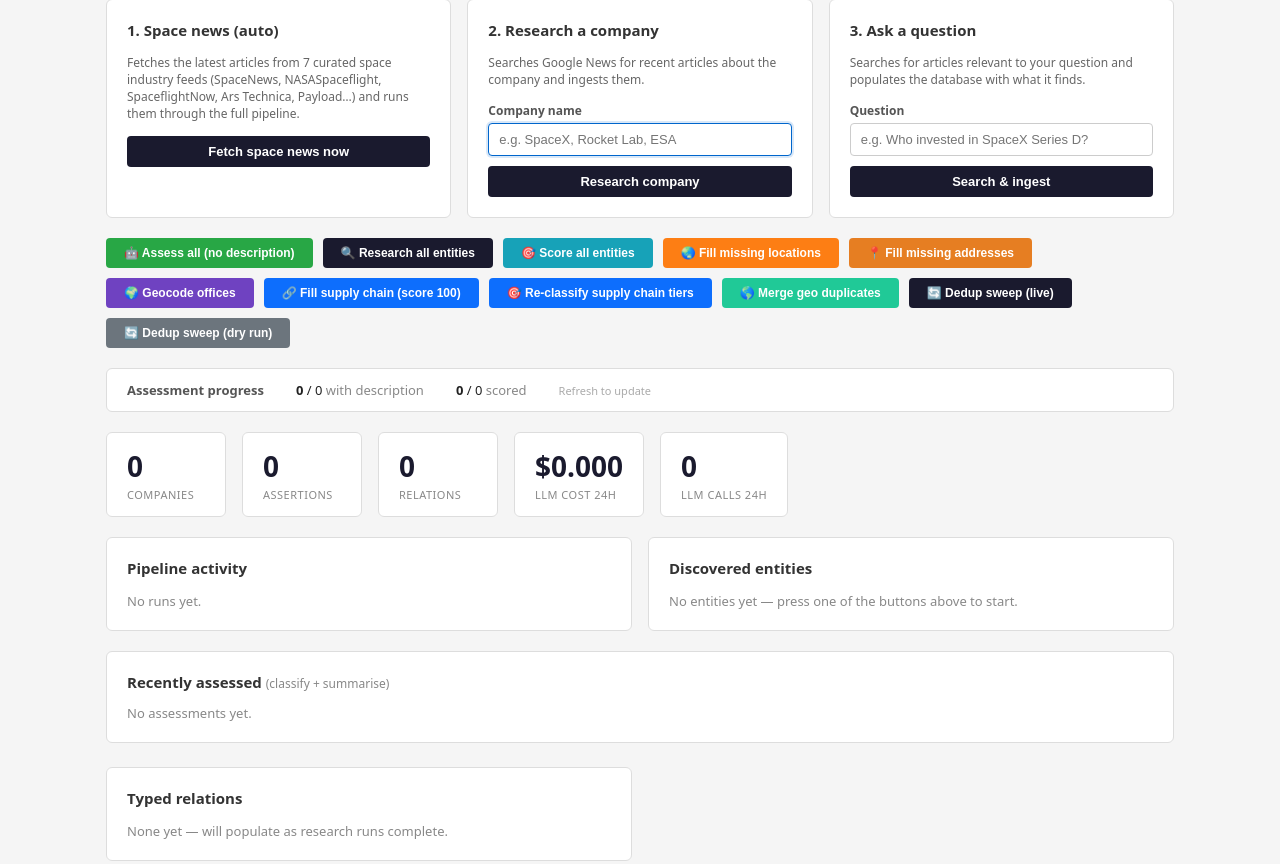
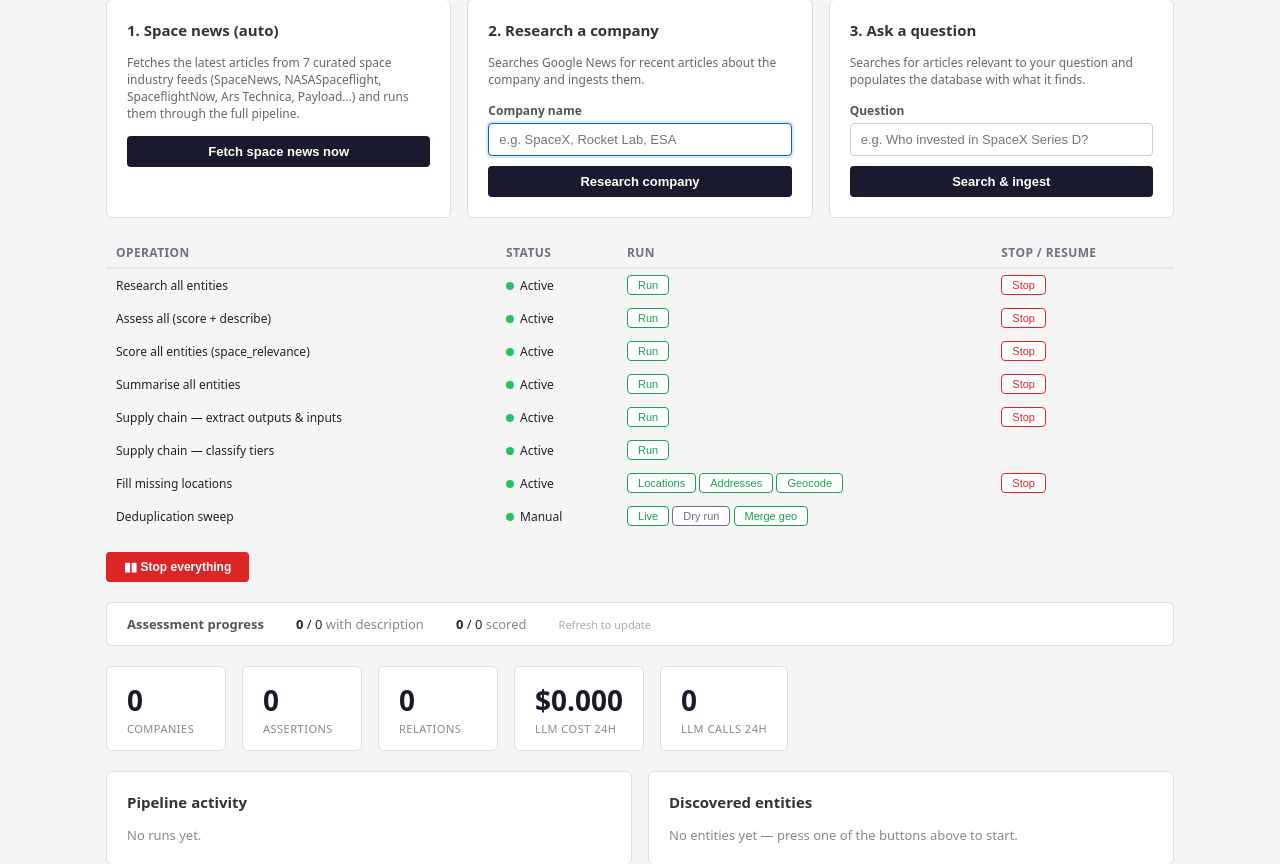
Before and after one commit to lluisforeman-dev/forespace, a Django app: page /curation/ in a window 1280 px wide. Shown: the part 150-1014 px from the top of the page. Run offline with Django 4.2, Linux system fonts and the light colour scheme; the visitor is signed in with stand-in values (Sample User, id 1); data that the repository does not hold is empty; parts of the project's set-up code (start-up, migrations or seed data) failed here and were passed over; some libraries are stand-ins or nearby versions.

Commit message:
feat: per-operation stop/resume controls on dashboard
- ingest/pause.py: named flags per operation (research, supply_chain,
  summarise, classify, assess, locations, crawl)
- Every task checks is_paused() at entry — global OR named flag stops it
- Dashboard: operations table with Run / Stop / Resume per row
- Global Stop Everything / Resume All buttons remain
- URLs: /stop/<operation>/ and /resume/<operation>/

Co-Authored-By: Claude Sonnet 4.6 <noreply@anthropic.com>

```diff
--- a/curation/urls.py
+++ b/curation/urls.py
@@ -9,7 +9,9 @@ urlpatterns = [
     path('company-research/', views.company_research, name='company_research'),
     path('question-research/', views.question_research, name='question_research'),
     path('stop/', views.stop_all_tasks, name='stop_all'),
+    path('stop/<str:operation>/', views.stop_operation, name='stop_operation'),
     path('resume/', views.resume_tasks, name='resume_tasks'),
+    path('resume/<str:operation>/', views.resume_operation, name='resume_operation'),
     path('ingest/', views.ingest_trigger, name='ingest_trigger'),
     path('stubs/', views.stubs, name='stubs'),
     path('stubs/<uuid:entity_id>/promote/', views.promote_stub, name='promote_stub'),
--- a/curation/views.py
+++ b/curation/views.py
@@ -112,6 +112,7 @@ def dashboard(request):
         .order_by('-last_synthesised')[:40]
     )
 
+    from ingest.pause import paused_operations
     ctx = {
         'stub_count': Entity.objects.filter(status='stub').count(),
         'candidate_count': Assertion.objects.filter(status='candidate').count(),
@@ -129,6 +130,7 @@ def dashboard(request):
         'with_summary': with_summary,
         'with_score': with_score,
         'recently_assessed': recently_assessed,
+        'paused_ops': paused_operations(),
     }
     return render(request, 'curation/dashboard.html', ctx)
 
@@ -176,49 +178,62 @@ def question_research(request):
 
 @staff_member_required
 def stop_all_tasks(request):
-    """
-    Flush all pending Celery tasks.
-
-    Two-step purge:
-    1. Delete queue keys from Redis so no new tasks can be dequeued.
-    2. Revoke all tasks currently reserved/prefetched by workers so they are
-       discarded rather than executed after the worker finishes its current job.
-    """
+    """Flush all pending Celery tasks and set global pause flag."""
     if request.method != 'POST':
         return HttpResponseRedirect(reverse('curation:dashboard'))
 
     import redis as _redis
     from django.conf import settings as _settings
-    from ingest.tasks.research import PAUSE_FLAG
+    from ingest.pause import pause
 
     r = _redis.from_url(_settings.CELERY_BROKER_URL)
-
-    # Set pause flag — all research_topic tasks check this and bail immediately
-    r.set(PAUSE_FLAG, '1')
-
-    # Flush queue lists AND ETA/scheduled task sorted sets
+    pause()  # set global flag — every task checks this
+
     discarded = sum(r.llen(q) for q in CELERY_QUEUES)
     keys_to_delete = list(CELERY_QUEUES)
-    # Celery stores ETA/countdown tasks in kombu binding keys and unacked structures
     for pattern in ('_kombu.binding.*', 'unacked*', 'celery-task-meta-*'):
         keys_to_delete.extend(k.decode() if isinstance(k, bytes) else k for k in r.keys(pattern))
     for key in keys_to_delete:
         r.delete(key)
 
-    messages.warning(request, f'Stopped — {discarded} queued task(s) flushed. Workers are paused and will drop any prefetched tasks. Click Resume when ready.')
-    return HttpResponseRedirect(reverse('curation:dashboard'))
-
-
-@staff_member_required
-def resume_tasks(request):
-    """Clear the pause flag so research tasks can run again."""
+    messages.warning(request, f'Stopped — {discarded} queued task(s) flushed. Click Resume when ready.')
+    return HttpResponseRedirect(reverse('curation:dashboard'))
+
+
+@staff_member_required
+def stop_operation(request, operation: str):
+    """Pause a named operation without flushing other queues."""
     if request.method != 'POST':
         return HttpResponseRedirect(reverse('curation:dashboard'))
-    import redis as _redis
-    from django.conf import settings as _settings
-    from ingest.tasks.research import PAUSE_FLAG
-    _redis.from_url(_settings.CELERY_BROKER_URL).delete(PAUSE_FLAG)
-    messages.success(request, 'Workers resumed — tasks will now execute normally.')
+    from ingest.pause import pause, OPERATIONS
+    if operation not in OPERATIONS:
+        messages.error(request, f'Unknown operation: {operation}')
+    else:
+        pause(operation)
+        messages.warning(request, f'Paused: {operation}. New tasks of this type will be dropped.')
+    return HttpResponseRedirect(reverse('curation:dashboard'))
+
+
+@staff_member_required
+def resume_operation(request, operation: str = None):
+    """Resume a named operation (or all if operation is 'all')."""
+    if request.method != 'POST':
+        return HttpResponseRedirect(reverse('curation:dashboard'))
+    from ingest.pause import resume
+    resume(None if operation == 'all' else operation)
+    label = 'all operations' if operation == 'all' else operation
+    messages.success(request, f'Resumed: {label}.')
+    return HttpResponseRedirect(reverse('curation:dashboard'))
+
+
+@staff_member_required
+def resume_tasks(request):
+    """Clear all pause flags."""
+    if request.method != 'POST':
+        return HttpResponseRedirect(reverse('curation:dashboard'))
+    from ingest.pause import resume
+    resume(None)  # clears global + all named flags
+    messages.success(request, 'All operations resumed.')
     return HttpResponseRedirect(reverse('curation:dashboard'))
 
 
--- a/ingest/tasks/classify.py
+++ b/ingest/tasks/classify.py
@@ -163,6 +163,9 @@ def _build_taxonomy_vocab(allowed_facets: set[str]) -> str:
 @shared_task(bind=True, queue='extract', max_retries=2)
 def classify_entity(self, entity_id: str, run_id: str | None = None):
     """Classify an entity across the taxonomy facets appropriate for its type."""
+    from ingest.pause import is_paused
+    if is_paused('classify'):
+        return
     try:
         entity = Entity.objects.get(pk=entity_id)
     except Entity.DoesNotExist:
--- a/ingest/tasks/crawl.py
+++ b/ingest/tasks/crawl.py
@@ -33,6 +33,9 @@ def crawl_url(
     source_kind: str = 'trade_press',
     source_trust: int = 60,
 ):
+    from ingest.pause import is_paused
+    if is_paused('crawl'):
+        return
     """Fetch *url*, deduplicate by SHA-256, create Document, enqueue parse."""
     try:
         resp = requests.get(url, headers=_HEADERS, timeout=30, allow_redirects=True)
--- a/ingest/tasks/extract.py
+++ b/ingest/tasks/extract.py
@@ -100,6 +100,9 @@ def _map_value(claim: ExtractedClaim, datatype: str) -> dict:
 @shared_task(bind=True, queue='extract', max_retries=2)
 def extract_document(self, document_id: str):
     """Run LLM extraction on a triaged document and write candidate assertions."""
+    from ingest.pause import is_paused
+    if is_paused('research'):
+        return
     try:
         doc = Document.objects.select_related('source').get(pk=document_id)
     except Document.DoesNotExist:
--- a/ingest/tasks/synthesize.py
+++ b/ingest/tasks/synthesize.py
@@ -62,6 +62,9 @@ def _map_value(value, unit, datatype: str) -> dict:
 @shared_task(bind=True, queue='adjudicate', max_retries=1, default_retry_delay=60)
 def synthesize_conflict(self, entity_id: str, attribute_key: str, assertion_ids: list):
     """LLM synthesis of conflicting assertions → single accepted assertion."""
+    from ingest.pause import is_paused
+    if is_paused('research'):
+        return
     assertions = list(
         Assertion.objects
         .filter(pk__in=assertion_ids)
--- a/ingest/tasks/triage.py
+++ b/ingest/tasks/triage.py
@@ -35,6 +35,9 @@ Reply: {{"relevant": true, "reason": "..."}} or {{"relevant": false, "reason": "
 @shared_task(bind=True, queue='triage', max_retries=2)
 def triage_document(self, document_id: str):
     """Route: relevant → extract queue; irrelevant → mark skipped."""
+    from ingest.pause import is_paused
+    if is_paused('research'):
+        return
     try:
         doc = Document.objects.get(pk=document_id)
     except Document.DoesNotExist:
--- a/templates/curation/dashboard.html
+++ b/templates/curation/dashboard.html
@@ -80,53 +80,130 @@
 
 </div>
 
-<!-- Maintenance actions -->
-<div style="display:flex;gap:10px;margin-bottom:20px;flex-wrap:wrap;">
-  <form method="post" action="{% url 'curation:assess_all' %}" onsubmit="return confirm('Assess all entities with no description? Queues WK summary + space_relevance scoring for every entity that still has no description. No filters — everything gets assessed.')">
-    {% csrf_token %}
-    <button class="btn" style="background:#28a745;color:#fff;font-size:12px;">&#129302; Assess all (no description)</button>
+<!-- Operations table -->
+<style>
+  .ops-table { width:100%; border-collapse:collapse; margin-bottom:20px; font-size:12px; }
+  .ops-table th { text-align:left; padding:6px 10px; border-bottom:2px solid #e5e7eb; color:#6b7280; font-weight:600; text-transform:uppercase; letter-spacing:.4px; }
+  .ops-table td { padding:6px 10px; border-bottom:1px solid #f3f4f6; vertical-align:middle; }
+  .ops-table tr:hover td { background:#f9fafb; }
+  .op-status { display:inline-block; width:8px; height:8px; border-radius:50%; margin-right:6px; }
+  .op-status.running { background:#22c55e; }
+  .op-status.paused  { background:#ef4444; }
+  .ops-table form { display:inline; margin:0; }
+  .op-btn { padding:3px 10px; border-radius:4px; border:1px solid; font-size:11px; cursor:pointer; }
+  .op-btn.start  { background:#fff; border-color:#16a34a; color:#16a34a; }
+  .op-btn.stop   { background:#fff; border-color:#dc2626; color:#dc2626; }
+  .op-btn.stop:hover  { background:#dc2626; color:#fff; }
+  .op-btn.start:hover { background:#16a34a; color:#fff; }
+</style>
+<table class="ops-table">
+  <thead><tr><th>Operation</th><th>Status</th><th>Run</th><th>Stop / Resume</th></tr></thead>
+  <tbody>
+
+  {% comment %}Research{% endcomment %}
+  <tr>
+    <td>Research all entities</td>
+    <td>{% if 'research' in paused_ops or 'global' in paused_ops %}<span class="op-status paused"></span>Paused{% else %}<span class="op-status running"></span>Active{% endif %}</td>
+    <td><form method="post" action="{% url 'curation:research_all' %}" onsubmit="return confirm('Queue full research for all entities with no events?')">{% csrf_token %}<button class="op-btn start">Run</button></form></td>
+    <td>
+      {% if 'research' in paused_ops %}<form method="post" action="{% url 'curation:resume_operation' 'research' %}">{% csrf_token %}<button class="op-btn start">Resume</button></form>
+      {% else %}<form method="post" action="{% url 'curation:stop_operation' 'research' %}">{% csrf_token %}<button class="op-btn stop">Stop</button></form>{% endif %}
+    </td>
+  </tr>
+
+  {% comment %}Assess{% endcomment %}
+  <tr>
+    <td>Assess all (score + describe)</td>
+    <td>{% if 'assess' in paused_ops or 'global' in paused_ops %}<span class="op-status paused"></span>Paused{% else %}<span class="op-status running"></span>Active{% endif %}</td>
+    <td><form method="post" action="{% url 'curation:assess_all' %}" onsubmit="return confirm('Assess all entities with no description?')">{% csrf_token %}<button class="op-btn start">Run</button></form></td>
+    <td>
+      {% if 'assess' in paused_ops %}<form method="post" action="{% url 'curation:resume_operation' 'assess' %}">{% csrf_token %}<button class="op-btn start">Resume</button></form>
+      {% else %}<form method="post" action="{% url 'curation:stop_operation' 'assess' %}">{% csrf_token %}<button class="op-btn stop">Stop</button></form>{% endif %}
+    </td>
+  </tr>
+
+  {% comment %}Classify{% endcomment %}
+  <tr>
+    <td>Score all entities (space_relevance)</td>
+    <td>{% if 'classify' in paused_ops or 'global' in paused_ops %}<span class="op-status paused"></span>Paused{% else %}<span class="op-status running"></span>Active{% endif %}</td>
+    <td><form method="post" action="{% url 'curation:classify_all' %}" onsubmit="return confirm('Score all unscored entities?')">{% csrf_token %}<button class="op-btn start">Run</button></form></td>
+    <td>
+      {% if 'classify' in paused_ops %}<form method="post" action="{% url 'curation:resume_operation' 'classify' %}">{% csrf_token %}<button class="op-btn start">Resume</button></form>
+      {% else %}<form method="post" action="{% url 'curation:stop_operation' 'classify' %}">{% csrf_token %}<button class="op-btn stop">Stop</button></form>{% endif %}
+    </td>
+  </tr>
+
+  {% comment %}Summarise{% endcomment %}
+  <tr>
+    <td>Summarise all entities</td>
+    <td>{% if 'summarise' in paused_ops or 'global' in paused_ops %}<span class="op-status paused"></span>Paused{% else %}<span class="op-status running"></span>Active{% endif %}</td>
+    <td><form method="post" action="{% url 'curation:summarise_all' %}" onsubmit="return confirm('Queue summarise for all entities?')">{% csrf_token %}<button class="op-btn start">Run</button></form></td>
+    <td>
+      {% if 'summarise' in paused_ops %}<form method="post" action="{% url 'curation:resume_operation' 'summarise' %}">{% csrf_token %}<button class="op-btn start">Resume</button></form>
+      {% else %}<form method="post" action="{% url 'curation:stop_operation' 'summarise' %}">{% csrf_token %}<button class="op-btn stop">Stop</button></form>{% endif %}
+    </td>
+  </tr>
+
+  {% comment %}Supply chain extract{% endcomment %}
+  <tr>
+    <td>Supply chain — extract outputs &amp; inputs</td>
+    <td>{% if 'supply_chain' in paused_ops or 'global' in paused_ops %}<span class="op-status paused"></span>Paused{% else %}<span class="op-status running"></span>Active{% endif %}</td>
+    <td><form method="post" action="{% url 'curation:fill_supply_chain' %}" onsubmit="return confirm('Extract outputs/inputs for all score=100 entities missing them?')">{% csrf_token %}<button class="op-btn start">Run</button></form></td>
+    <td>
+      {% if 'supply_chain' in paused_ops %}<form method="post" action="{% url 'curation:resume_operation' 'supply_chain' %}">{% csrf_token %}<button class="op-btn start">Resume</button></form>
+      {% else %}<form method="post" action="{% url 'curation:stop_operation' 'supply_chain' %}">{% csrf_token %}<button class="op-btn stop">Stop</button></form>{% endif %}
+    </td>
+  </tr>
+
+  {% comment %}Supply chain classify{% endcomment %}
+  <tr>
+    <td>Supply chain — classify tiers</td>
+    <td>{% if 'supply_chain' in paused_ops or 'global' in paused_ops %}<span class="op-status paused"></span>Paused{% else %}<span class="op-status running"></span>Active{% endif %}</td>
+    <td><form method="post" action="{% url 'curation:classify_supply_chain_all' %}" onsubmit="return confirm('Re-classify tiers for all entities?')">{% csrf_token %}<button class="op-btn start">Run</button></form></td>
+    <td>&nbsp;</td>
+  </tr>
+
+  {% comment %}Locations{% endcomment %}
+  <tr>
+    <td>Fill missing locations</td>
+    <td>{% if 'locations' in paused_ops or 'global' in paused_ops %}<span class="op-status paused"></span>Paused{% else %}<span class="op-status running"></span>Active{% endif %}</td>
+    <td>
+      <form method="post" action="{% url 'curation:fill_locations_all' %}" onsubmit="return confirm('Fill missing headquarters locations?')" style="display:inline">{% csrf_token %}<button class="op-btn start">Locations</button></form>
+      <form method="post" action="{% url 'curation:fill_addresses_all' %}" onsubmit="return confirm('Fill missing street addresses?')" style="display:inline">{% csrf_token %}<button class="op-btn start">Addresses</button></form>
+      <form method="post" action="{% url 'curation:geocode_offices' %}" onsubmit="return confirm('Geocode office addresses?')" style="display:inline">{% csrf_token %}<button class="op-btn start">Geocode</button></form>
+    </td>
+    <td>
+      {% if 'locations' in paused_ops %}<form method="post" action="{% url 'curation:resume_operation' 'locations' %}">{% csrf_token %}<button class="op-btn start">Resume</button></form>
+      {% else %}<form method="post" action="{% url 'curation:stop_operation' 'locations' %}">{% csrf_token %}<button class="op-btn stop">Stop</button></form>{% endif %}
+    </td>
+  </tr>
+
+  {% comment %}Dedup{% endcomment %}
+  <tr>
+    <td>Deduplication sweep</td>
+    <td><span class="op-status running"></span>Manual</td>
+    <td>
+      <form method="post" action="{% url 'curation:run_dedup_sweep' %}" onsubmit="return confirm('Run dedup sweep (live)?')" style="display:inline">{% csrf_token %}<button class="op-btn start">Live</button></form>
+      <form method="post" action="{% url 'curation:run_dedup_sweep' %}" style="display:inline">{% csrf_token %}<input type="hidden" name="dry_run" value="1"><button class="op-btn start" style="border-color:#6b7280;color:#6b7280">Dry run</button></form>
+      <form method="post" action="{% url 'curation:merge_geography_duplicates' %}" onsubmit="return confirm('Merge geo duplicates?')" style="display:inline">{% csrf_token %}<button class="op-btn start">Merge geo</button></form>
+    </td>
+    <td>&nbsp;</td>
+  </tr>
+
+  </tbody>
+</table>
+
+<!-- Global stop/resume -->
+<div style="display:flex;gap:10px;margin-bottom:20px;">
+  {% if 'global' in paused_ops %}
+  <form method="post" action="{% url 'curation:resume_tasks' %}">{% csrf_token %}
+    <button class="btn" style="background:#16a34a;color:#fff;font-size:12px;">&#9654; Resume all</button>
   </form>
-  <form method="post" action="{% url 'curation:research_all' %}" onsubmit="return confirm('Queue full research pipeline for all entities with no events yet? This runs the same pipeline as manual research — Sonar + extract + summarise + cascade.')">
-    {% csrf_token %}
-    <button class="btn btn-primary" style="font-size:12px;">&#128269; Research all entities</button>
+  {% else %}
+  <form method="post" action="{% url 'curation:stop_all' %}" onsubmit="return confirm('Stop and flush ALL queued tasks?')">{% csrf_token %}
+    <button class="btn" style="background:#dc2626;color:#fff;font-size:12px;">&#9646;&#9646; Stop everything</button>
   </form>
-  <form method="post" action="{% url 'curation:classify_all' %}" onsubmit="return confirm('Score all unscored entities (0/20/50/100)? This queues classify_entity for every entity with no space_relevance score yet.')">
-    {% csrf_token %}
-    <button class="btn" style="background:#17a2b8;color:#fff;font-size:12px;">&#127919; Score all entities</button>
-  </form>
-  <form method="post" action="{% url 'curation:fill_locations_all' %}" onsubmit="return confirm('Queue a focused location lookup for all organisations missing headquarters data?')">
-    {% csrf_token %}
-    <button class="btn" style="background:#fd7e14;color:#fff;font-size:12px;">&#127759; Fill missing locations</button>
-  </form>
-  <form method="post" action="{% url 'curation:fill_addresses_all' %}" onsubmit="return confirm('Queue street address lookup for all organisations that have city/country but no precise address?')">
-    {% csrf_token %}
-    <button class="btn" style="background:#e67e22;color:#fff;font-size:12px;">&#128205; Fill missing addresses</button>
-  </form>
-  <form method="post" action="{% url 'curation:geocode_offices' %}" onsubmit="return confirm('Geocode all office locations that have an address but no coordinates yet? This calls Nominatim and may take a while.')">
-    {% csrf_token %}
-    <button class="btn" style="background:#6f42c1;color:#fff;font-size:12px;">&#127757; Geocode offices</button>
-  </form>
-  <form method="post" action="{% url 'curation:fill_supply_chain' %}" onsubmit="return confirm('Queue supply chain research for all score=100 entities missing outputs?')">
-    {% csrf_token %}
-    <button class="btn" style="background:#0d6efd;color:#fff;font-size:12px;">&#128279; Fill supply chain (score 100)</button>
-  </form>
-  <form method="post" action="{% url 'curation:classify_supply_chain_all' %}" onsubmit="return confirm('Re-classify tiers for entities with no tier or .other. tier?')">
-    {% csrf_token %}
-    <button class="btn" style="background:#0d6efd;color:#fff;font-size:12px;">&#127919; Re-classify supply chain tiers</button>
-  </form>
-  <form method="post" action="{% url 'curation:merge_geography_duplicates' %}" onsubmit="return confirm('Merge geography entities within 500m of each other (same city, different language)?')">
-    {% csrf_token %}
-    <button class="btn" style="background:#20c997;color:#fff;font-size:12px;">&#127758; Merge geo duplicates</button>
-  </form>
-  <form method="post" action="{% url 'curation:run_dedup_sweep' %}" onsubmit="return confirm('Run deduplication sweep? This will merge confirmed duplicates.')">
-    {% csrf_token %}
-    <button class="btn btn-primary" style="font-size:12px;">&#128260; Dedup sweep (live)</button>
-  </form>
-  <form method="post" action="{% url 'curation:run_dedup_sweep' %}">
-    {% csrf_token %}
-    <input type="hidden" name="dry_run" value="1">
-    <button class="btn" style="background:#6c757d;color:#fff;font-size:12px;">&#128260; Dedup sweep (dry run)</button>
-  </form>
+  {% endif %}
 </div>
 
 <!-- Assessment progress -->
```
Also changed, not shown: ingest/pause.py (added, +78 -0 lines), ingest/tasks/research.py (+6 -11 lines), ingest/tasks/summarise.py (+4 -5 lines).
